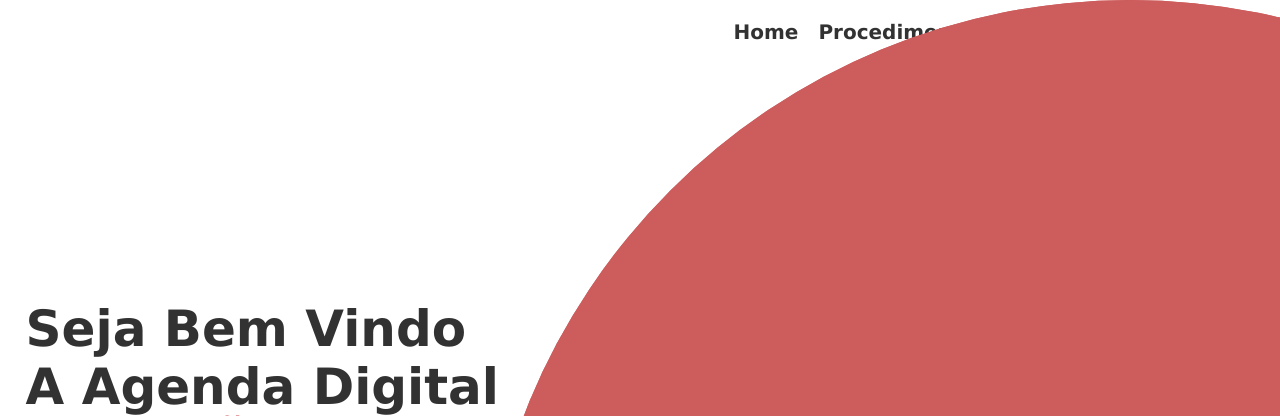
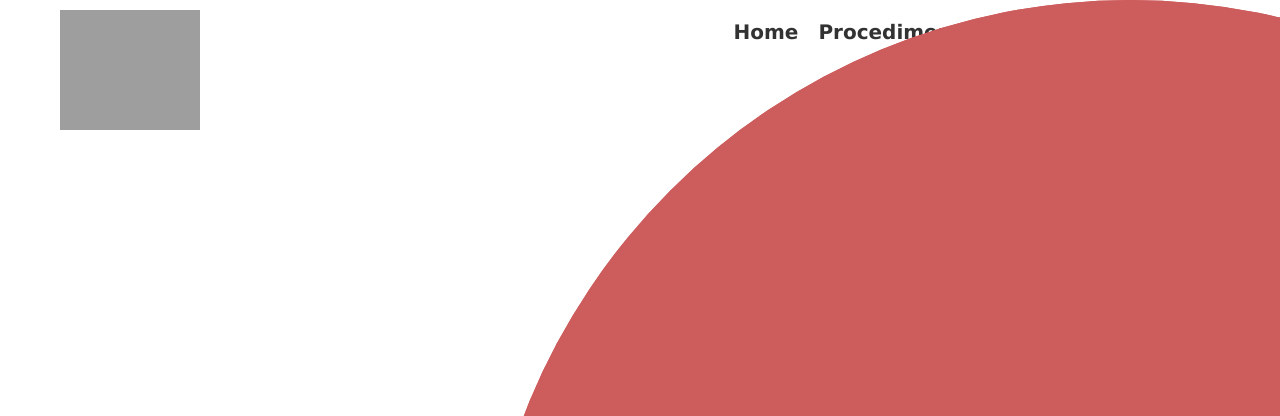
Before and after one commit to XandeBlu/RepositorioPI, a PHP site: page / in a window 1280 px wide. Shown: the top 416 px of the page. Run offline with PHP 8.4, Linux system fonts and the light colour scheme; grey boxes are pictures that could not be loaded.

Commit message:
Adição De Conteúdo

```diff
--- a/Hanna Kuppas/css/style.css
+++ b/Hanna Kuppas/css/style.css
@@ -94,3 +94,10 @@
     border-radius:50%;
     background-color: indianred;
 }
+
+.marca{
+    position: relative;
+    bottom: 190px;
+    right: -60px;
+    border-radius: 50%;
+}
--- a/Hanna Kuppas/index.html
+++ b/Hanna Kuppas/index.html
@@ -24,6 +24,10 @@
 
         <section class="sobre">
 
+            <div class="marca">
+                <img src="img/LogoEditada.jpeg" height="120px" width="140px">
+            </div>
+
             <div class="extras">
                 <!-- Div do Social Media-->
             </div>
```
